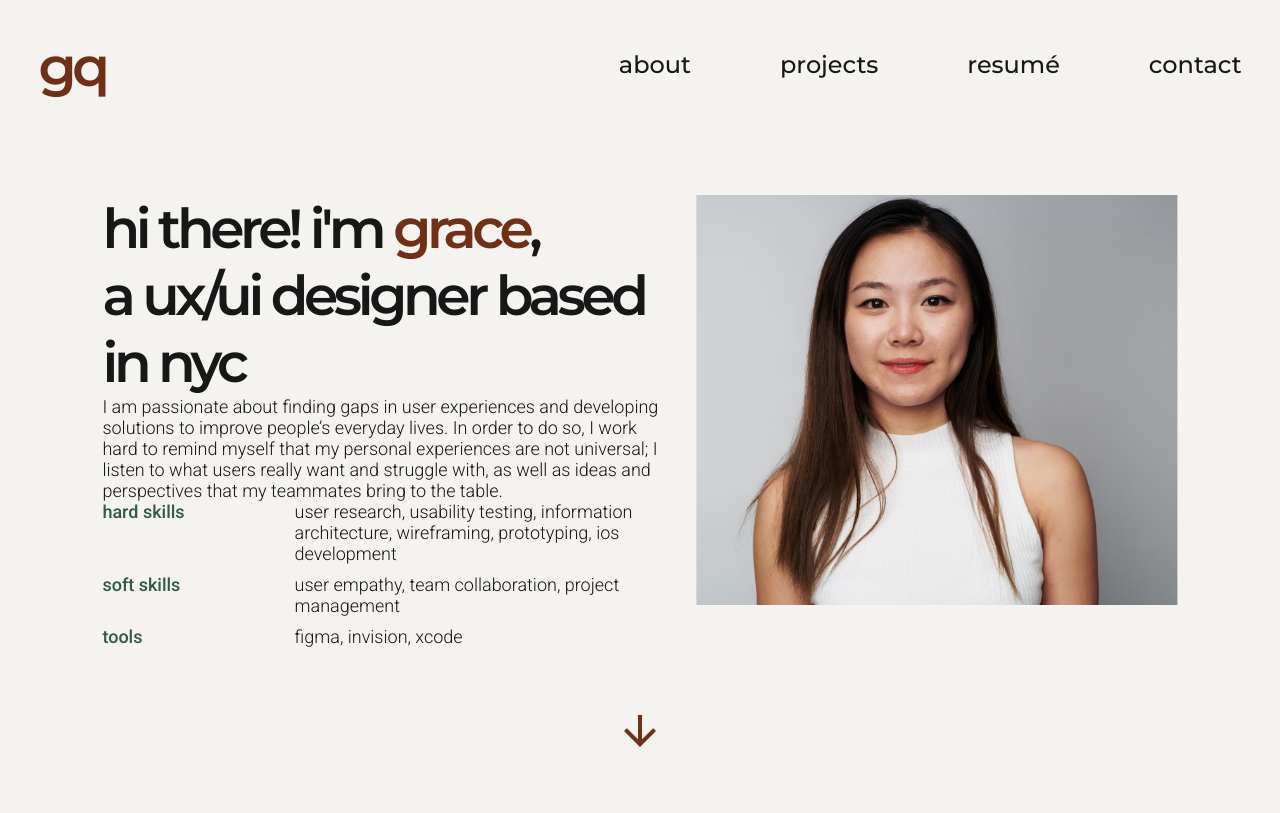
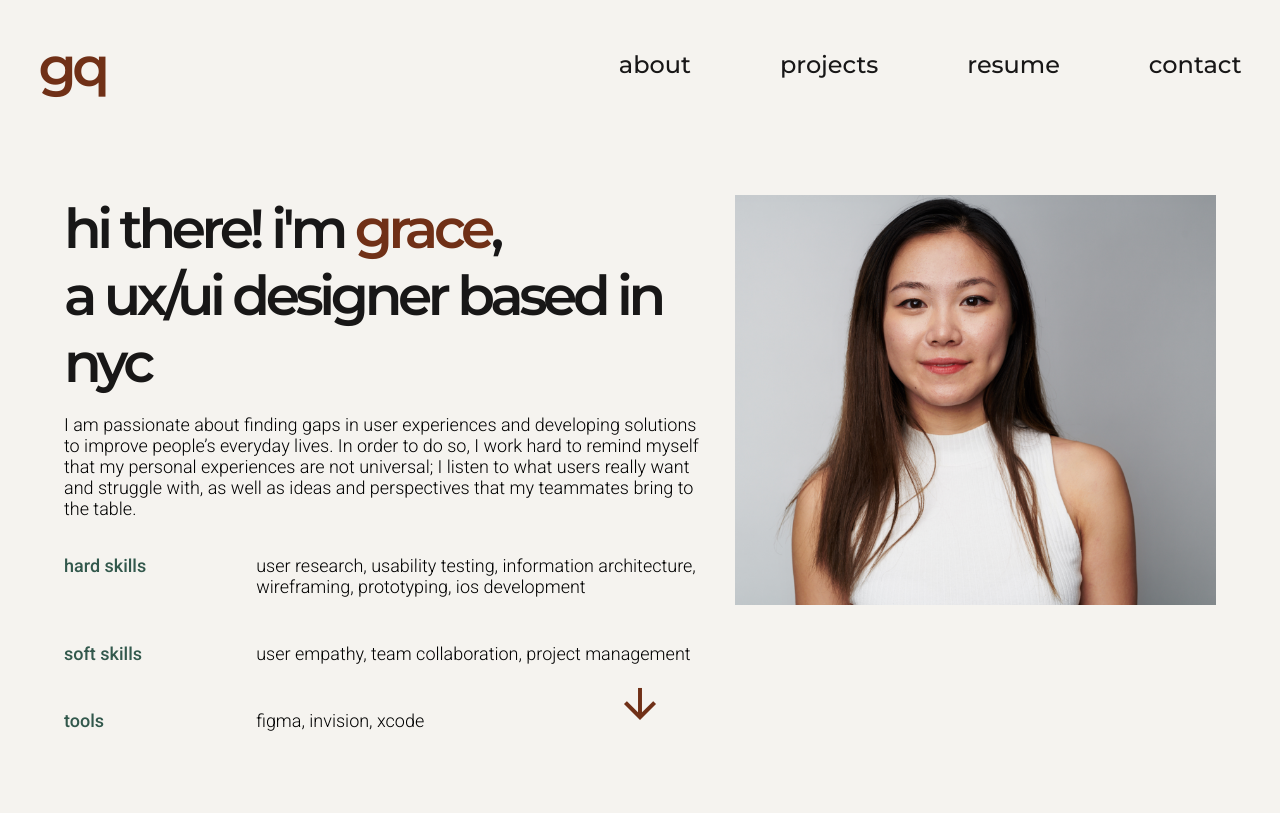
Before and after one commit to graceqiu/UX_UI_HW_20, a plain HTML site: page docs/about.html in a window 1280 px wide. Shown: the top 813 px of the page. Drawn offline with nearby package versions, Linux system fonts and the light colour scheme.

Commit message:
Cleaned up

```diff
--- a/docs/CSS/style.css
+++ b/docs/CSS/style.css
@@ -9,8 +9,13 @@
     --fontSecondary: 'Montserrat', sans-serif;
 }
 
+* {
+    scroll-behavior: smooth !important;
+}
+
 body {
-    margin: 2% 3%;
+    margin: 0;
+    padding: 0;
     background-color: var(--background);
     display: none;
 }
@@ -19,8 +24,10 @@ body {
     margin: 0% 5%;
 }
 
-* {
-    scroll-behavior: smooth !important;
+header, footer {
+    padding-left: 3%;
+    padding-right: 3%;
+    width: 94%;
 }
 
 /* Special Effects */
@@ -44,29 +51,31 @@ background-size: 100% 2px;
 
 /* Text  */
 
-h1, h2, p, a {
+h1 {
+    margin: 0;
     color: var(--textColor);
-    margin: 0;
-}
-
-h1, h2, a {
     font-family: var(--fontSecondary);
     text-transform: lowercase;
-}
-
-h1 {
     font-size: 55px;
     font-weight: 600;
     letter-spacing: -0.08em;
 }
 
 h2 {
+    margin: 0;
+    color: var(--textColor);
+    font-family: var(--fontSecondary);
+    text-transform: lowercase;
     font-size: 32px;
     font-weight: 400;
     letter-spacing: -0.05em;
 }
 
 a {
+    margin: 0;
+    color: var(--textColor);
+    font-family: var(--fontSecondary);
+    text-transform: lowercase;
     font-size: 18px;
     font-weight: 600;
     text-decoration: underline;
@@ -102,56 +111,19 @@ ul {
     text-transform: lowercase;
 }
 
-/* Arrow Links */
-
-.arrowLink {
-    display: flex;
-    flex-direction: column-reverse;
-    text-align: center;
-    text-decoration: none;
-    padding-bottom: 5%;
-}
-
-.arrowLink .arrowLinkText {
-    font-size: 18px;
-    font-weight: 600;
-    text-decoration: underline;
-    color: var(--accentSecondary);
-    display: none;
-    transition: 0.3s;
-}
-
-.arrowLink .material-icons.md-48 {
-    font-size: 48px;
-    color: var(--accentPrimary);
-    transition: 0.3s;
-}
-
-.arrowLink .material-icons.md-48:hover {
-    font-size: 36px;
-    color: var(--accentSecondary);
-}
-
-.arrowLink .material-icons.md-48:hover + .arrowLinkText {
-    display: block;
-}
-
 /* Primary Nav */
 
 header {
+    height: 10vh;
+    padding-top: 2%;
+    padding-bottom: 2%;
     display: flex;
     flex-direction: row;
     justify-content: space-between;
     align-items: center;
-    width: 100%;
-    height: 10vh;
     background-color: var(--background);
     position: fixed;
     z-index: 1;
-    top: 0;
-    width: 94%;
-    padding-top: 2%;
-    padding-bottom: 2%;
 }
 
 header #logo {
@@ -215,17 +187,54 @@ header #primaryNav #primaryNavProjects #secondaryNav li a {
 /* Full Page Sections */
 
 .fullPageSection {
-    height: 98vh;
-    display: flex;
-    flex-direction: column-reverse; /* for arrow links to align bottom */
+    height: 100vh;
+    position: relative;
 }
 
 .fullPageSection .absoluteCenteredContent {
     position: absolute;
+    width: 100%;
     top: 50%;
-    left: 50%;
-    transform: translate(-50%, -50%);
-    width: 84%;
+    transform: translate(0%, -50%);
+}
+
+/* Arrow Links */
+
+.arrowLinkDiv {
+    position: absolute;
+    width: 100%;
+    top: 85%;
+}
+
+.arrowLink {
+    display: flex;
+    flex-direction: column-reverse;
+    text-align: center;
+    text-decoration: none;
+}
+
+.arrowLink .arrowLinkText {
+    font-size: 18px;
+    font-weight: 600;
+    text-decoration: underline;
+    color: var(--accentSecondary);
+    display: none;
+    transition: 0.3s;
+}
+
+.arrowLink .material-icons.md-48 {
+    font-size: 48px;
+    color: var(--accentPrimary);
+    transition: 0.3s;
+}
+
+.arrowLink .material-icons.md-48:hover {
+    font-size: 36px;
+    color: var(--accentSecondary);
+}
+
+.arrowLink .material-icons.md-48:hover + .arrowLinkText {
+    display: block;
 }
 
 /* Home: Hero */
@@ -307,7 +316,6 @@ header #primaryNav #primaryNavProjects #secondaryNav li a {
 /* About: Background */
 
 #aboutBackground .absoluteCenteredContent {
-    top: 150%;
     text-align: center;
     display: flex;
     flex-direction: column;
@@ -322,7 +330,8 @@ header #primaryNav #primaryNavProjects #secondaryNav li a {
 /* Footer  */
 
 footer {
-    width: 100%;
+    padding-top: 3%;
+    padding-bottom: 3%;
     display: flex;
     flex-direction: row;
     justify-content: space-between;
--- a/docs/about.html
+++ b/docs/about.html
@@ -27,7 +27,7 @@
                     <li class="underlineHover"><a><span>04/</span><span>city harvest</span></a></li>
                 </ul>
             </li>
-            <li class="underlineHover"><a>Resumé</a></li>
+            <li class="underlineHover"><a>Resume</a></li>
             <li class="underlineHover"><a>Contact</a></li>
         </ul>
     </header>
@@ -51,10 +51,12 @@
                 </div>
                 <img src="Images/Photo.png">
             </div>
-            <a class="arrowLink" id="aboutArrowLink" href="#aboutBackground">
+            <div class="arrowLinkDiv">
+                <a class="arrowLink" id="homeArrowLink" href="#aboutBackground">
                     <span class="material-icons md-48">arrow_downward</span>
-                <span class="arrowLinkText">background</span>
+                    <span class="arrowLinkText">see projects</span>
                 </a>
+            </div>
         </section>
 
         <section class="fullPageSection" id="aboutBackground">
@@ -70,6 +72,7 @@
                 <h1 class="altTextPrimary">I want to create those designs myself.</h1>
             </div>
         </section>
+    </div>
 
     <footer>
         <h1 class="altTextSecondary">Connect with me!</h1>
@@ -77,10 +80,9 @@
             <li><a href="tell:808-352-7044">(808) 352 7044</a></li>
             <li><a href="mailto:gracezqiu@gmail.com">gracezqiu@gmail.com</a></li>
             <li><a href="https://www.linkedin.com/in/graceq/">linkedin.com/in/graceq</a></li>
-                <li><a href="https://drive.google.com/file/d/1WMXXKdgSUcQDiNePbiqGDJHjfOZGKWMv/view?usp=sharing">resume (pdf)</a></li>
+            <li><a href="https://drive.google.com/file/d/1Z5W9MmJVptShV1aZodxYphkY9iqqHjJC/view?usp=sharing">resume (pdf)</a></li>
         </ul>
     </footer>
-    </div>
 
     <script src="https://ajax.googleapis.com/ajax/libs/jquery/3.4.1/jquery.min.js"></script>
     <script src="js/style.js" type="text/javascript"></script></body>
```
Also changed, not shown: docs/index.html (+5 -3 lines). Lines whose indentation alone changed are shown as unchanged.
